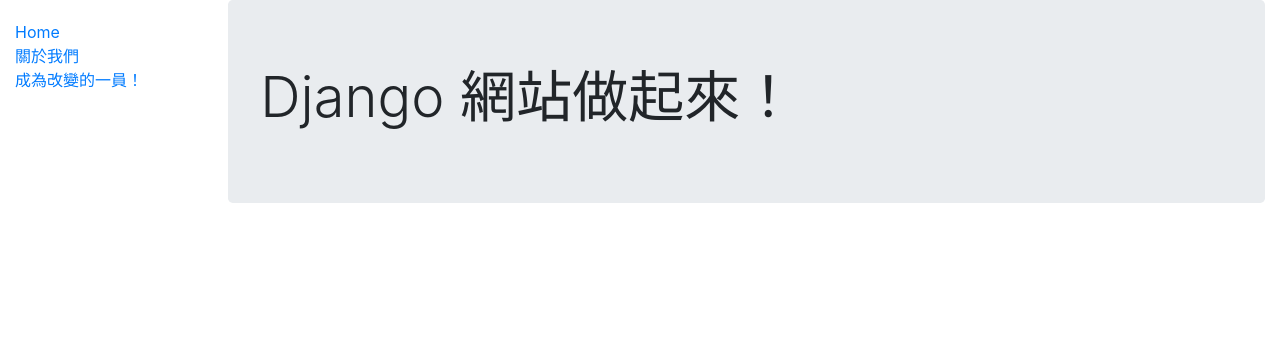
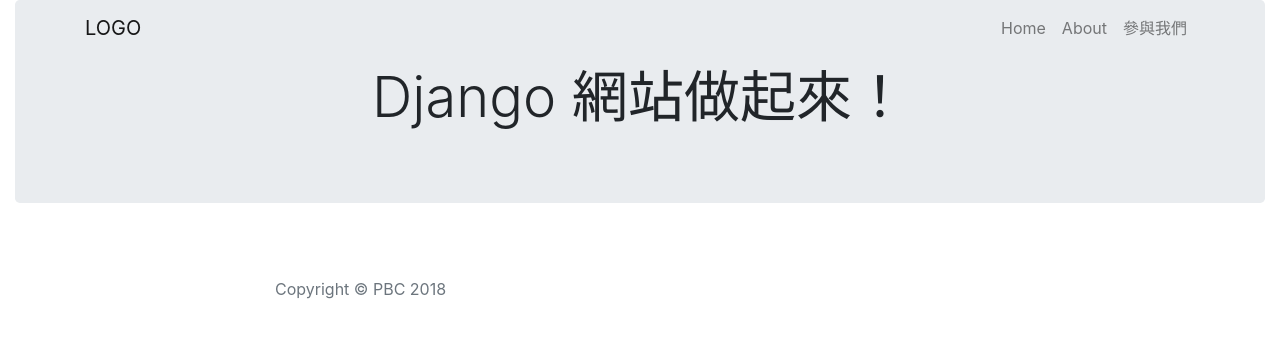
Before and after one commit to jenny-codes/cup-recycling, a Django app: page /interaction/ in a window 1280 px wide. Shown: the top 338 px of the page. Run offline with Django 3.2, Linux system fonts and the light colour scheme; some libraries are stand-ins or nearby versions.

Commit message:
templates 加上 header, nav_bar 與 footer

```diff
--- a/interaction/templates/base_generic.html
+++ b/interaction/templates/base_generic.html
@@ -12,17 +12,17 @@
 <body>
   <div class="container-fluid">
     <div class="row">
-      <div class="col-sm-2">
-      {% block sidebar %}
-        <ul class="sidebar-nav">
-          <li><a href="{% url 'index' %}">Home</a></li>
-          <li><a href="">關於我們</a></li>
-          <li><a href="">成為改變的一員！</a></li>
-        </ul>
-     {% endblock %}
+      <div class="col-sm-12 ">
+        {% include "header.html" %}
       </div>
-      <div class="col-sm-10 ">
+      <div class="col-sm-12">
+        {% include "nav_bar.html" %}
+      </div>
+      <div class="col-sm-12 ">
         {% block content %}{% endblock %}
+      </div>
+      <div class="col-sm-12">
+        {% include "footer.html" %}
       </div>
     </div>
   </div>
--- /dev/null
+++ b/interaction/templates/footer.html
@@ -0,0 +1,35 @@
+<footer>
+  <div class="container">
+    <div class="row">
+      <div class="col-lg-8 col-md-10 mx-auto">
+        <ul class="list-inline text-center">
+          <li class="list-inline-item">
+            <a href="#">
+              <span class="fa-stack fa-lg">
+                <i class="fas fa-circle fa-stack-2x"></i>
+                <i class="fab fa-twitter fa-stack-1x fa-inverse"></i>
+              </span>
+            </a>
+          </li>
+          <li class="list-inline-item">
+            <a href="#">
+              <span class="fa-stack fa-lg">
+                <i class="fas fa-circle fa-stack-2x"></i>
+                <i class="fab fa-facebook-f fa-stack-1x fa-inverse"></i>
+              </span>
+            </a>
+          </li>
+          <li class="list-inline-item">
+            <a href="#">
+              <span class="fa-stack fa-lg">
+                <i class="fas fa-circle fa-stack-2x"></i>
+                <i class="fab fa-github fa-stack-1x fa-inverse"></i>
+              </span>
+            </a>
+          </li>
+        </ul>
+        <p class="copyright text-muted">Copyright &copy; PBC 2018</p>
+      </div>
+    </div>
+  </div>
+</footer>
--- /dev/null
+++ b/interaction/templates/header.html
@@ -0,0 +1,3 @@
+<div class="jumbotron">
+  <h1 class="display-4" style="text-align: center">Django 網站做起來！</h1>
+</div>
--- a/interaction/templates/index.html
+++ b/interaction/templates/index.html
@@ -1,7 +1,5 @@
 {% extends "base_generic.html" %}
 
 {% block content %}
-  <div class="jumbotron">
-    <h1 class="display-4">Django 網站做起來！</h1>
-  </div>
+
 {% endblock %}
--- /dev/null
+++ b/interaction/templates/nav_bar.html
@@ -0,0 +1,22 @@
+<nav class="navbar navbar-expand-lg navbar-light fixed-top" id="mainNav">
+  <div class="container">
+    <a class="navbar-brand" href="index.html">LOGO</a>
+    <button class="navbar-toggler navbar-toggler-right" type="button" data-toggle="collapse" data-target="#navbarResponsive" aria-controls="navbarResponsive" aria-expanded="false" aria-label="Toggle navigation">
+      Menu
+      <i class="fas fa-bars"></i>
+    </button>
+    <div class="collapse navbar-collapse" id="navbarResponsive">
+      <ul class="navbar-nav ml-auto">
+        <li class="nav-item">
+          <a class="nav-link" href="{% url 'index' %}">Home</a>
+        </li>
+        <li class="nav-item">
+          <a class="nav-link" href="">About</a>
+        </li>
+        <li class="nav-item">
+          <a class="nav-link" href="">參與我們</a>
+        </li>
+      </ul>
+    </div>
+  </div>
+</nav>
```
